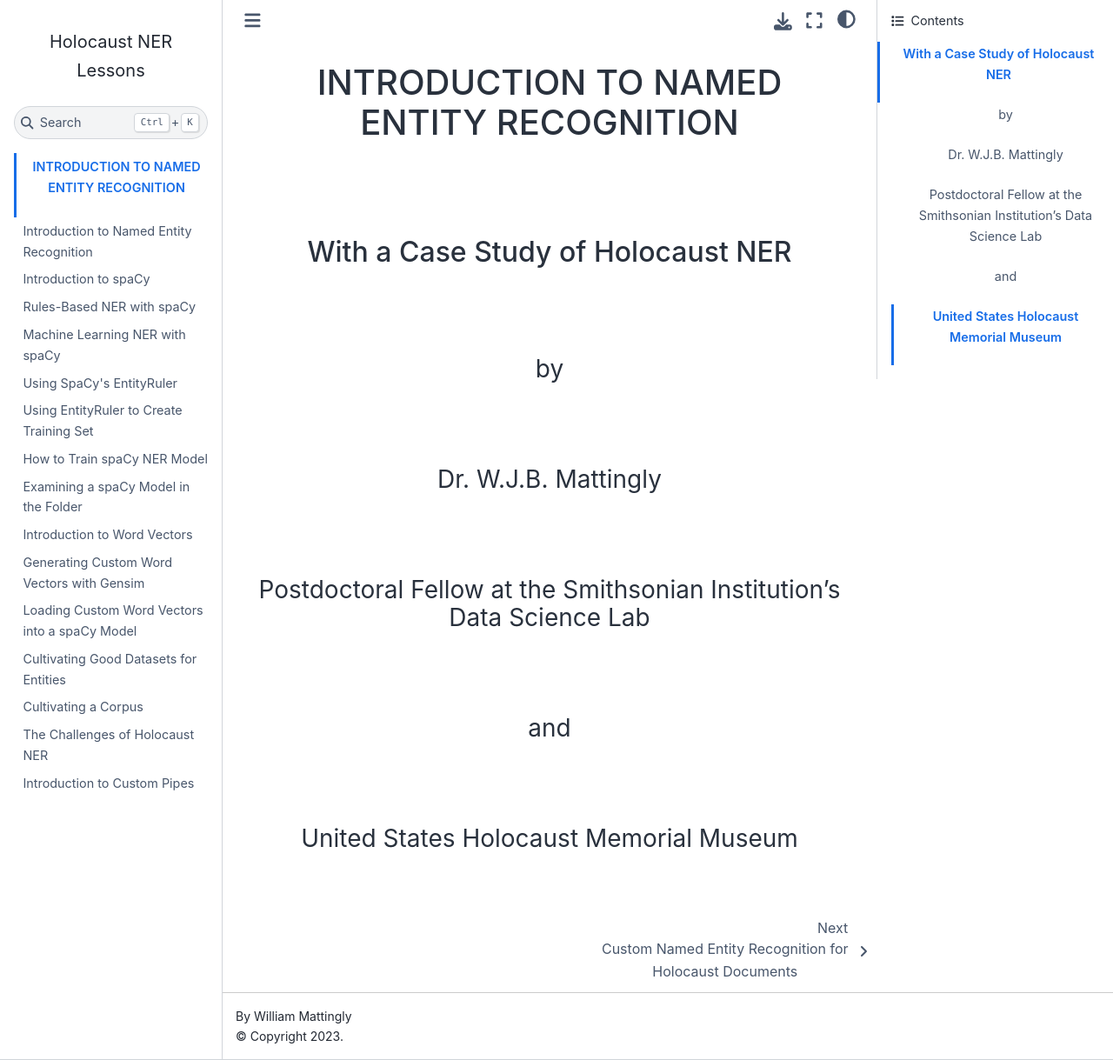
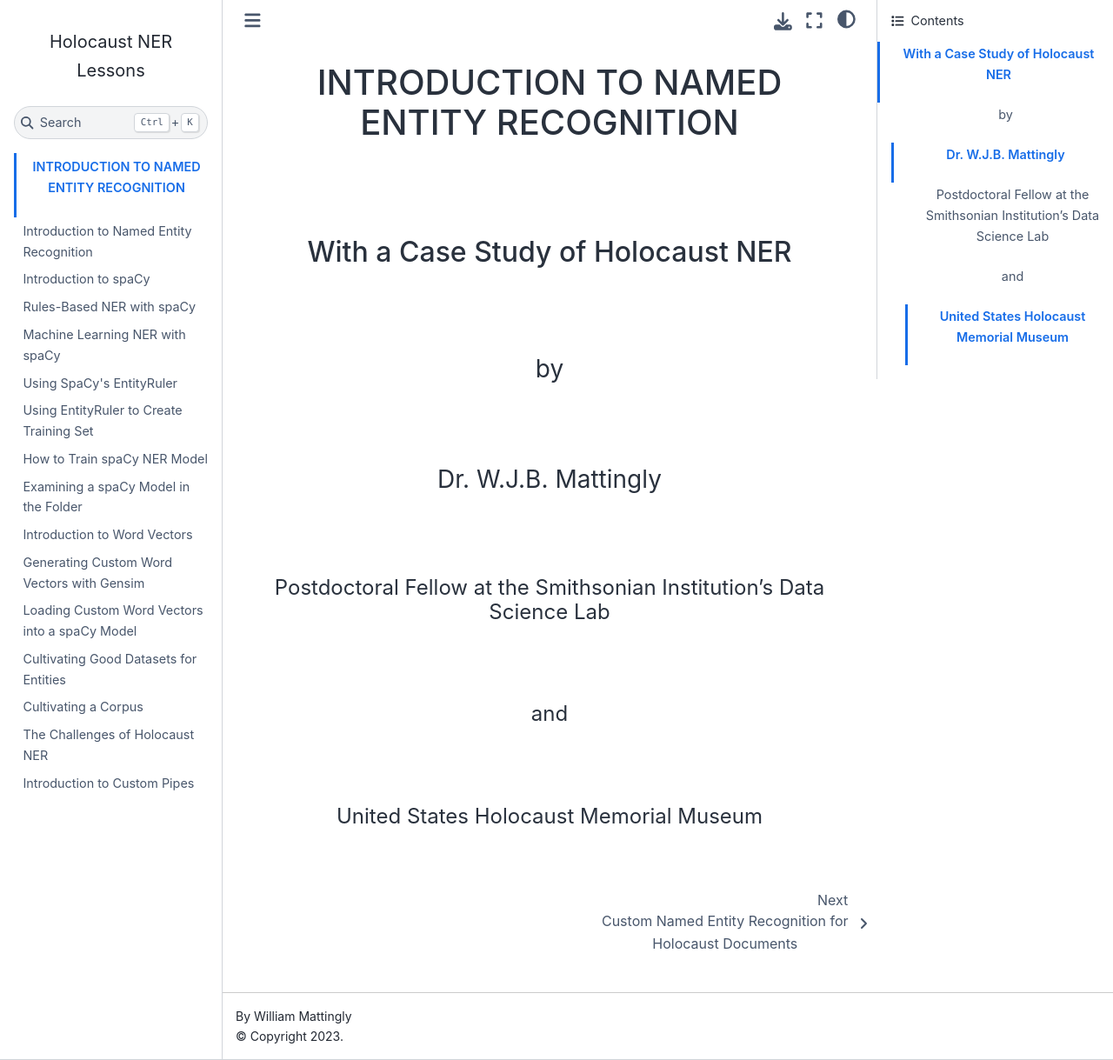
Before and after one commit to wjbmattingly/holocaust_ner_lessons, a Jupyter Book: the page built from intro.md, in a window 1280 px wide and 1219 px high. Shown: the whole window at 87% size. Built offline with Jupyter Book 1.0.4 settings and Sphinx 7.4.7 and the Sphinx Book theme 1.1.4, drawn with Linux system fonts in a browser that asks for light colours.

Commit message:
Update intro.md

```diff
--- a/intro.md
+++ b/intro.md
@@ -1,7 +1,7 @@
 # <p align="center">INTRODUCTION TO NAMED ENTITY RECOGNITION</p>
 ## <p align="center">With a Case Study of Holocaust NER</p>
-### <p align="center">by</p>
+#### <p align="center">by</p>
 ### <p align="center">Dr. W.J.B. Mattingly</p>
-### <p align="center">Postdoctoral Fellow at the Smithsonian Institution's Data Science Lab</p>
-### <p align="center">and</p>
-### <p align="center">United States Holocaust Memorial Museum</p>
+#### <p align="center">Postdoctoral Fellow at the Smithsonian Institution's Data Science Lab</p>
+#### <p align="center">and</p>
+#### <p align="center">United States Holocaust Memorial Museum</p>
```
